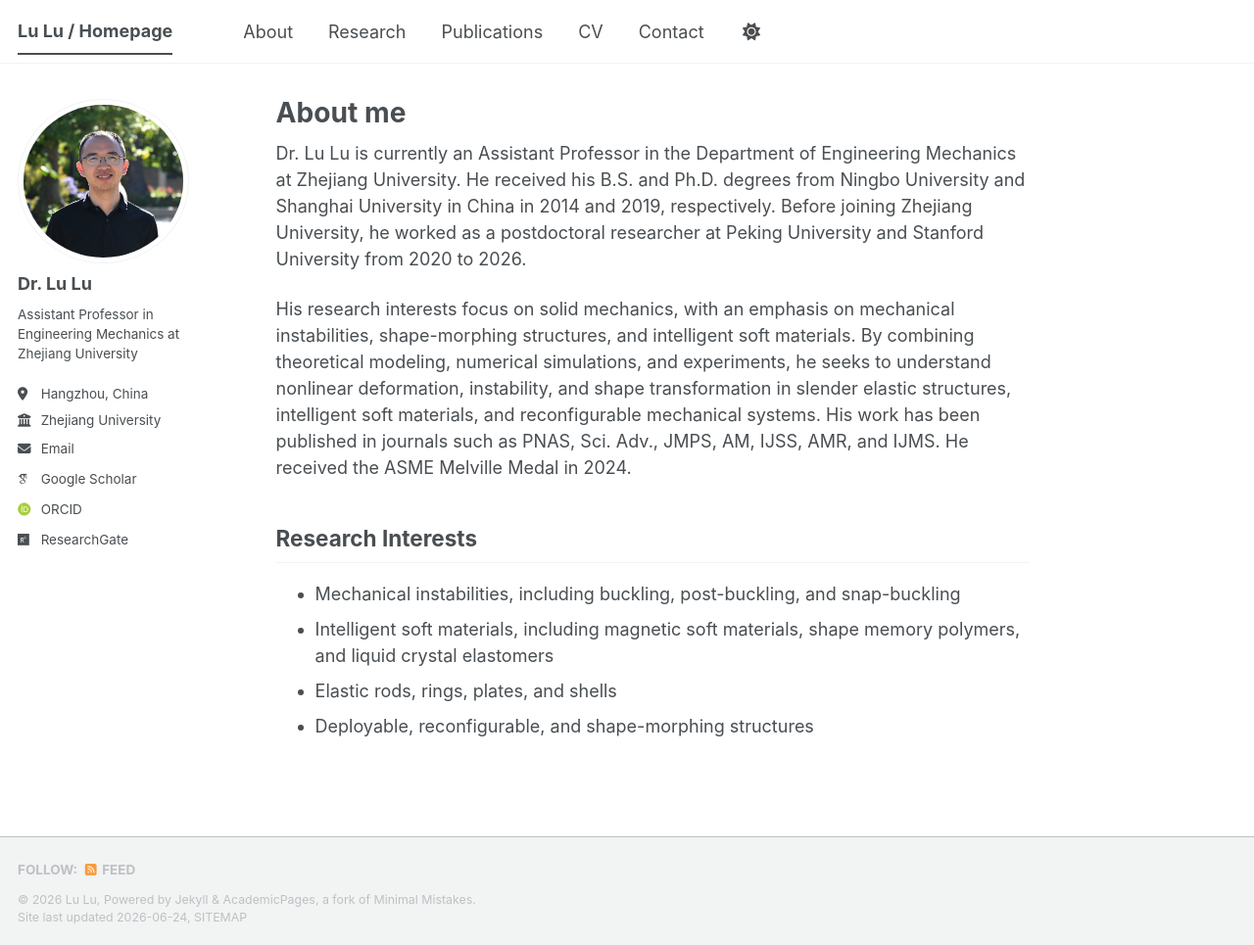
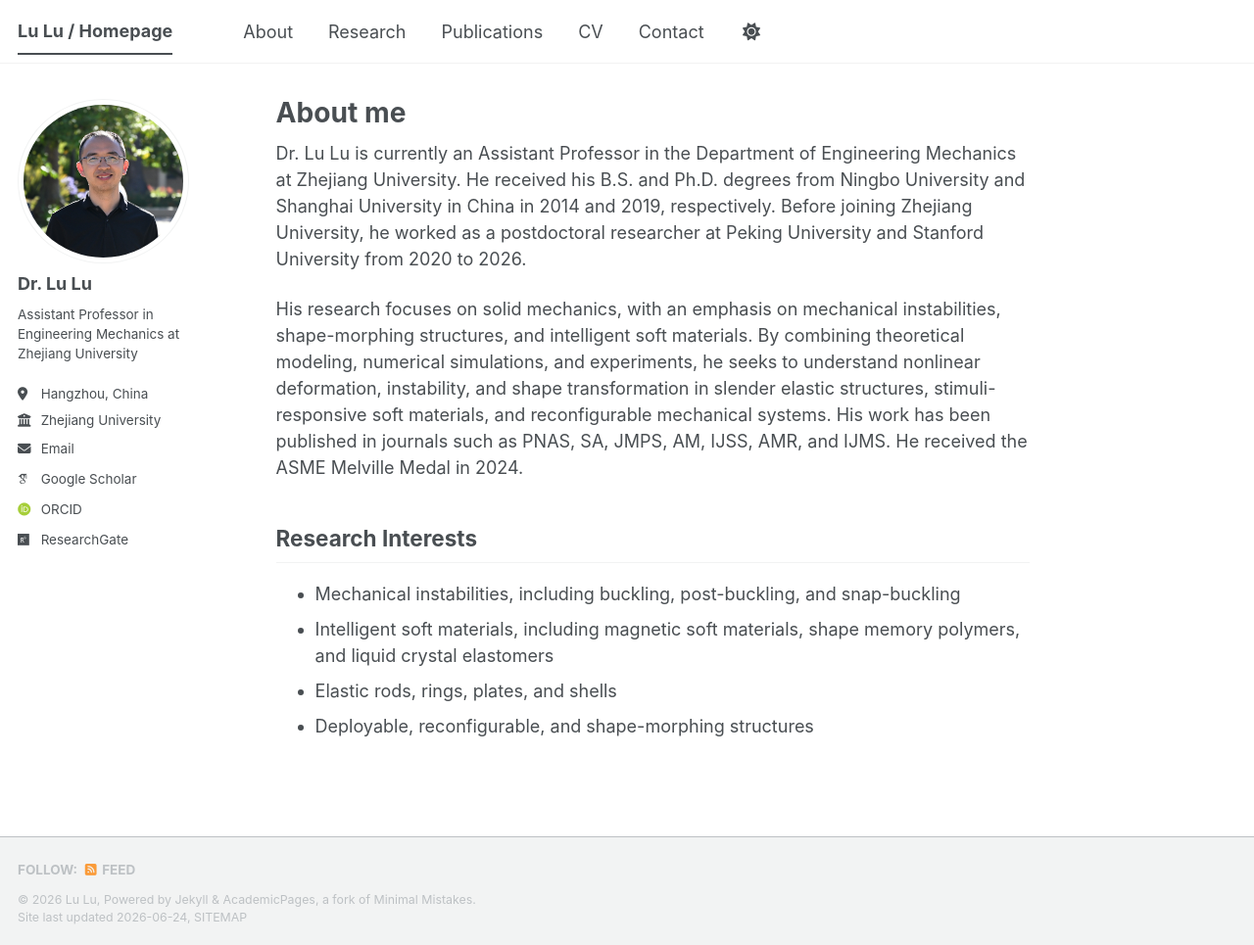
Before and after one commit to ZJU-LuLab/ZJU-LuLab.github.io, a Jekyll site: the page built from _pages/about.md, in a window 1280 px wide and 965 px high. Shown: the whole window at 98% size. Built offline with Jekyll 4.4.1, drawn with Linux system fonts in a browser that asks for light colours; some web fonts are replaced; a script bundle is joined from its source files by our own code; library files that are not in the unit come from our copies.

Commit message:
Update about.md

```diff
--- a/_pages/about.md
+++ b/_pages/about.md
@@ -9,7 +9,7 @@ redirect_from:
 
 Dr. Lu Lu is currently an Assistant Professor in the Department of Engineering Mechanics at Zhejiang University. He received his B.S. and Ph.D. degrees from Ningbo University and Shanghai University in China in 2014 and 2019, respectively. Before joining Zhejiang University, he worked as a postdoctoral researcher at Peking University and Stanford University from 2020 to 2026.
 
-His research interests focus on solid mechanics, with an emphasis on mechanical instabilities, shape-morphing structures, and intelligent soft materials. By combining theoretical modeling, numerical simulations, and experiments, he seeks to understand nonlinear deformation, instability, and shape transformation in slender elastic structures, intelligent soft materials, and reconfigurable mechanical systems. His work has been published in journals such as PNAS, Sci. Adv., JMPS, AM, IJSS, AMR, and IJMS. He received the ASME Melville Medal in 2024.
+His research focuses on solid mechanics, with an emphasis on mechanical instabilities, shape-morphing structures, and intelligent soft materials. By combining theoretical modeling, numerical simulations, and experiments, he seeks to understand nonlinear deformation, instability, and shape transformation in slender elastic structures, stimuli-responsive soft materials, and reconfigurable mechanical systems. His work has been published in journals such as PNAS, SA, JMPS, AM, IJSS, AMR, and IJMS. He received the ASME Melville Medal in 2024.
 
 ## Research Interests
 
```
